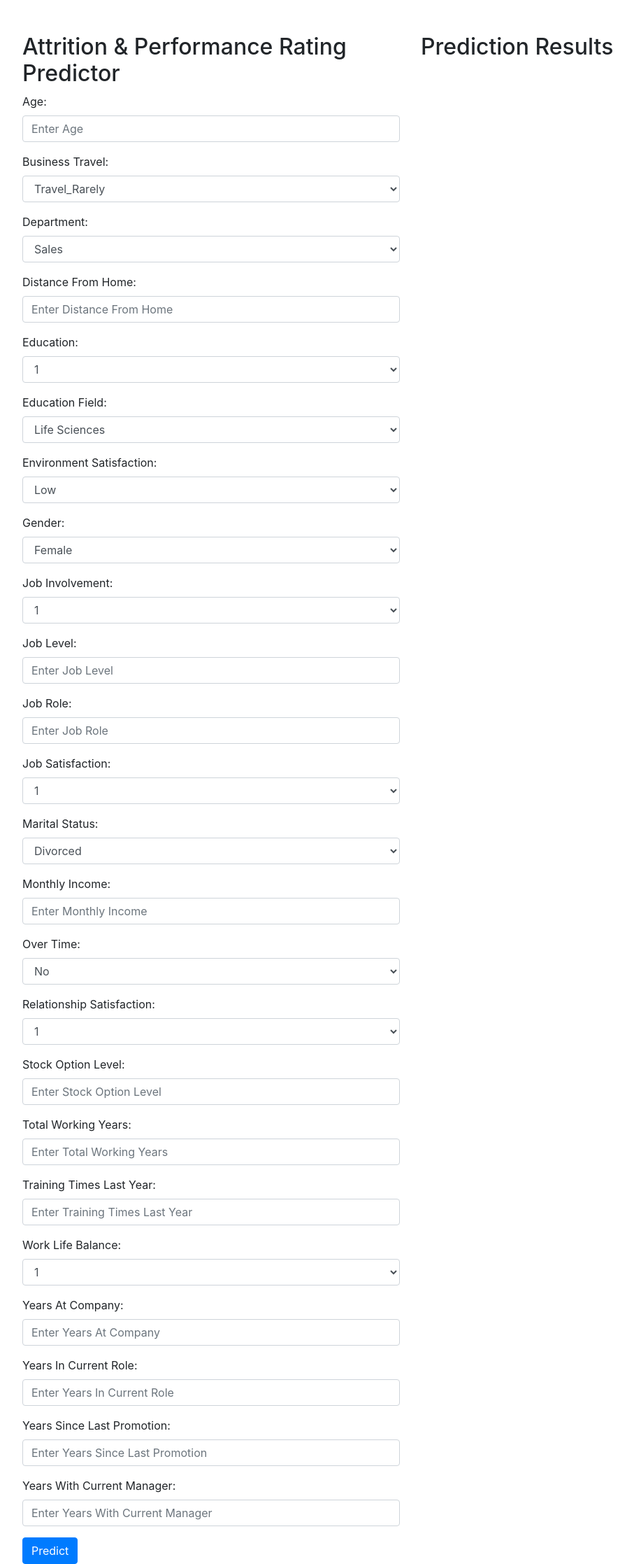
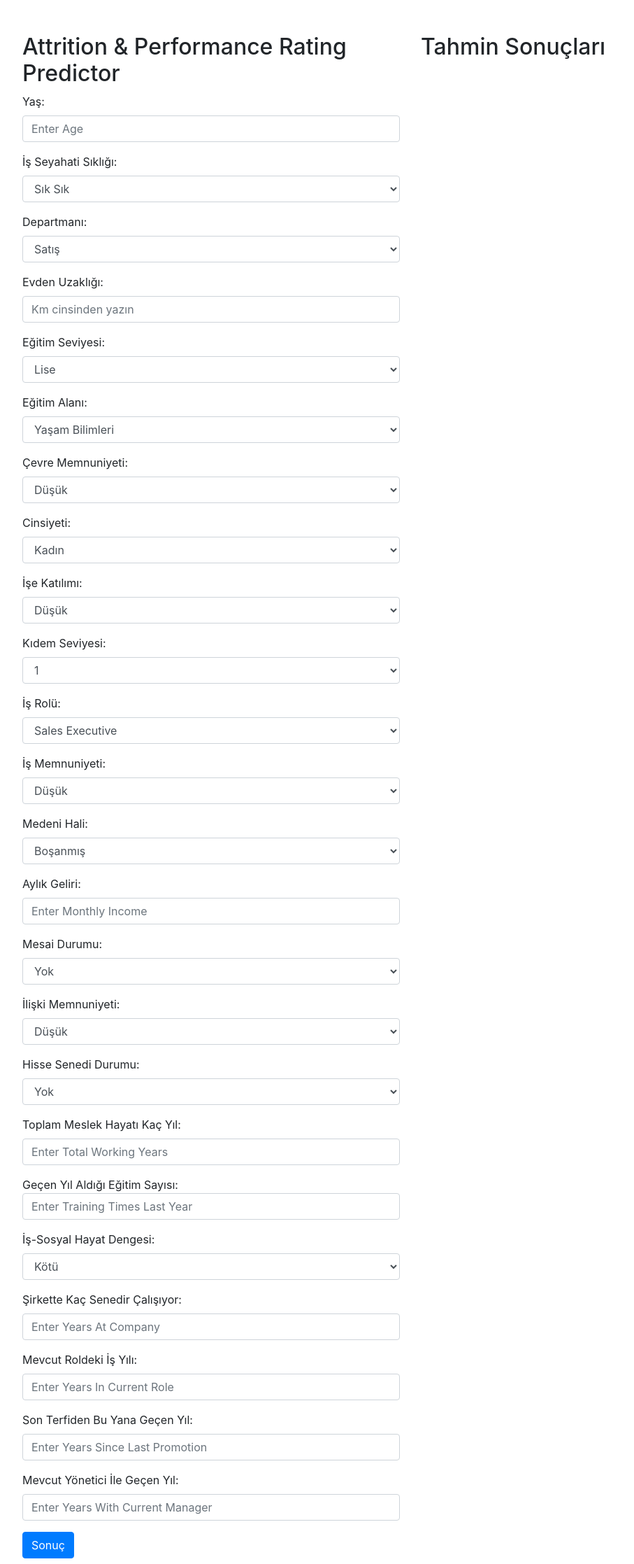
Before and after one commit to duygubdy/MikrogrupBootcamp, a Flask app: page /model in a window 1280 px wide. Shown: the whole page at 70% size, without its empty margins (53-960 px from the left). Run offline with Flask 3, Linux system fonts and the light colour scheme; some libraries are stand-ins or nearby versions.

Commit message:
model updated

```diff
--- a/Flask/DataAnalysis/main.py
+++ b/Flask/DataAnalysis/main.py
@@ -7,10 +7,11 @@ from model import AttritionPerformancePredictor
 
 app = Flask(__name__)
 
-predictor = AttritionPerformancePredictor('logistic_model_attrition.pkl', 'logistic_model_performance.pkl',
-                                          'label_encoders_attrition.pkl')
+
 @app.route('/predict', methods=['POST'])
 def predict():
+    predictor = AttritionPerformancePredictor('logistic_model_attrition.pkl', 'logistic_model_performance.pkl',
+                                              'label_encoders_attrition.pkl')
     data = request.json
     attrition_prediction, performance_prediction = predictor.predict(data)
     return jsonify({'attrition_prediction': attrition_prediction.tolist(), 'performance_prediction': performance_prediction.tolist()})
--- a/Flask/DataAnalysis/templates/model.html
+++ b/Flask/DataAnalysis/templates/model.html
@@ -17,32 +17,78 @@
             <h2>Attrition & Performance Rating Predictor</h2>
             <form id="predictionForm">
                 <div class="form-group">
-                    <label for="age">Age:</label>
+                    <label for="age">Yaş:</label>
                     <input type="number" class="form-control" id="age" placeholder="Enter Age" required>
                 </div>
                 <div class="form-group">
-                    <label for="businessTravel">Business Travel:</label>
+                    <label for="businessTravel">İş Seyahati Sıklığı:</label>
                     <select class="form-control" id="businessTravel" required>
-                        <option value="Travel_Rarely">Travel_Rarely</option>
-                        <option value="Travel_Frequently">Travel_Frequently</option>
-                        <option value="Non-Travel">Non-Travel</option>
+                        <option value="Travel_Frequently">Sık Sık</option>
+                        <option value="Travel_Rarely">Seyrek</option>
+                        <option value="Non-Travel">Yok</option>
                     </select>
                 </div>
                 <div class="form-group">
-                    <label for="department">Department:</label>
+                    <label for="department">Departmanı:</label>
                     <select class="form-control" id="department" required>
-                        <option value="Sales">Sales</option>
-                        <option value="Research & Development">Research & Development</option>
-                        <option value="Human Resources">Human Resources</option>
+                        <option value="Sales">Satış</option>
+                        <option value="Research & Development">Araştırma Geliştirme</option>
+                        <option value="Human Resources">İnsan Kaynakları</option>
                     </select>
                 </div>
                 <div class="form-group">
-                    <label for="distanceFromHome">Distance From Home:</label>
-                    <input type="number" class="form-control" id="distanceFromHome" placeholder="Enter Distance From Home" required>
+                    <label for="distanceFromHome">Evden Uzaklığı:</label>
+                    <input type="number" class="form-control" id="distanceFromHome" placeholder="Km cinsinden yazın" required>
                 </div>
                 <div class="form-group">
-                    <label for="education">Education:</label>
+                    <label for="education">Eğitim Seviyesi:</label>
                     <select class="form-control" id="education" required>
+                        <option value="1">Lise</option>
+                        <option value="2">Önlisans</option>
+                        <option value="3">Lisans</option>
+                        <option value="4">Yüksek Lisans</option>
+                        <option value="5">Doktora</option>
+                    </select>
+                </div>
+                <div class="form-group">
+                   <label for="educationField">Eğitim Alanı:</label>
+                    <select class="form-control" id="educationField" required>
+                        <option value="Life Sciences">Yaşam Bilimleri</option>
+                        <option value="Medical">Tıp</option>
+                        <option value="Marketing">Pazarlama</option>
+                        <option value="Technical Degree">Teknik Derece</option>
+                        <option value="Human Resources">İnsan Kaynakları</option>
+                        <option value="Other">Diğer</option>
+                    </select>
+                </div>
+                <div class="form-group">
+                    <label for="environmentSatisfaction">Çevre Memnuniyeti:</label>
+                    <select class="form-control" id="environmentSatisfaction" required>
+                        <option value="1">Düşük</option>
+                        <option value="2">Orta</option>
+                        <option value="3">Yüksek</option>
+                        <option value="4">Çok Yüksek</option>
+                    </select>
+                </div>
+                <div class="form-group">
+                    <label for="gender">Cinsiyeti:</label>
+                    <select class="form-control" id="gender" required>
+                        <option value="Female">Kadın</option>
+                        <option value="Male">Erkek</option>
+                    </select>
+                </div>
+                <div class="form-group">
+                    <label for="jobInvolvement">İşe Katılımı:</label>
+                    <select class="form-control" id="jobInvolvement" required>
+                        <option value="1">Düşük</option>
+                        <option value="2">Orta</option>
+                        <option value="3">Yüksek</option>
+                        <option value="4">Çok Yüksek</option>
+                    </select>
+                </div>
+                <div class="form-group">
+                  <label for="jobLevel">Kıdem Seviyesi:</label>
+                    <select class="form-control" id="jobLevel" required>
                         <option value="1">1</option>
                         <option value="2">2</option>
                         <option value="3">3</option>
@@ -51,128 +97,103 @@
                     </select>
                 </div>
                 <div class="form-group">
-                                       <label for="educationField">Education Field:</label>
-                    <select class="form-control" id="educationField" required>
-                        <option value="1">Life Sciences</option>
-                        <option value="2">2</option>
-                        <option value="3">3</option>
-                        <option value="4">4</option>
-                        <option value="5">5</option>
+                    <label for="JobRole">İş Rolü:</label>
+                    <select class="form-control" id="jobRole" required>
+                        <option value="Sales Executive">Sales Executive</option>
+                        <option value="Research Scientist">Research Scientist</option>
+                        <option value="Laboratory Technician">Laboratory Technician</option>
+                        <option value="Manufacturing Director">Manufacturing Director</option>
+                        <option value="Healthcare Representative">Healthcare Representative</option>
+                        <option value="Manager">Manager</option>
+                        <option value="Sales Representative">Sales Representative</option>
+                        <option value="Research Director">Research Director</option>
+                        <option value="Human Resources">Human Resources</option>
                     </select>
                 </div>
                 <div class="form-group">
-                    <label for="environmentSatisfaction">Environment Satisfaction:</label>
-                    <select class="form-control" id="environmentSatisfaction" required>
-                        <option value="1">Low</option>
-                        <option value="2">Medium</option>
-                        <option value="3">High</option>
-                        <option value="4">Very High</option>
+                    <label for="jobSatisfaction">İş Memnuniyeti:</label>
+                    <select class="form-control" id="jobSatisfaction" required>
+                        <option value="1">Düşük</option>
+                        <option value="2">Orta</option>
+                        <option value="3">Yüksek</option>
+                        <option value="4">Çok Yüksek</option>
                     </select>
                 </div>
                 <div class="form-group">
-                    <label for="gender">Gender:</label>
-                    <select class="form-control" id="gender" required>
-                        <option value="Female">Female</option>
-                        <option value="Male">Male</option>
+                    <label for="maritalStatus">Medeni Hali:</label>
+                    <select class="form-control" id="maritalStatus" required>
+                        <option value="Divorced">Boşanmış</option>
+                        <option value="Married">Evli</option>
+                        <option value="Single">Bekar</option>
                     </select>
                 </div>
                 <div class="form-group">
-                    <label for="jobInvolvement">Job Involvement:</label>
-                    <select class="form-control" id="jobInvolvement" required>
-                        <option value="1">1</option>
-                        <option value="2">2</option>
-                        <option value="3">High</option>
-                        <option value="4">Very High</option>
+                    <label for="monthlyIncome">Aylık Geliri:</label>
+                    <input type="number" class="form-control" id="monthlyIncome" placeholder="Enter Monthly Income" required>
+                </div>
+                <div class="form-group">
+                    <label for="overTime">Mesai Durumu:</label>
+                    <select class="form-control" id="overTime" required>
+                        <option value="No">Yok</option>
+                        <option value="Yes">Var</option>
                     </select>
                 </div>
                 <div class="form-group">
-                    <label for="jobLevel">Job Level:</label>
-                    <input type="number" class="form-control" id="jobLevel" placeholder="Enter Job Level" required>
-                </div>
-                <div class="form-group">
-                    <label for="jobRole">Job Role:</label>
-                    <input type="text" class="form-control" id="jobRole" placeholder="Enter Job Role" required>
-                </div>
-                <div class="form-group">
-                    <label for="jobSatisfaction">Job Satisfaction:</label>
-                    <select class="form-control" id="jobSatisfaction" required>
-                        <option value="1">1</option>
-                        <option value="2">2</option>
-                        <option value="3">3</option>
-                        <option value="4">4</option>
+                    <label for="relationshipSatisfaction">İlişki Memnuniyeti:</label>
+                    <select class="form-control" id="relationshipSatisfaction" required>
+                        <option value="1">Düşük</option>
+                        <option value="2">Orta</option>
+                        <option value="3">Yüksek</option>
+                        <option value="4">Çok Yüksek</option>
                     </select>
                 </div>
                 <div class="form-group">
-                    <label for="maritalStatus">Marital Status:</label>
-                    <select class="form-control" id="maritalStatus" required>
-                        <option value="Divorced">Divorced</option>
-                        <option value="Married">Married</option>
-                        <option value="Single">Single</option>
+                    <label for="stockOptionLevel">Hisse Senedi Durumu:</label>
+                    <select class="form-control" id="stockOptionLevel" required>
+                        <option value="0">Yok</option>
+                        <option value="1">Düşük Yüzdeli Var</option>
+                        <option value="2">Orta Yüzdeli Var</option>
+                        <option value="3">Yüksek Yüzdeli Var</option>
                     </select>
                 </div>
                 <div class="form-group">
-                    <label for="monthlyIncome">Monthly Income:</label>
-                    <input type="number" class="form-control" id="monthlyIncome" placeholder="Enter Monthly Income" required>
+                    <label for="totalWorkingYears">Toplam Meslek Hayatı Kaç Yıl:</label>
+                    <input type="number" class="form-control" id="totalWorkingYears" placeholder="Enter Total Working Years" required>
+                </div>
+                <div class="form-group">Geçen Yıl Aldığı Eğitim Sayısı:</label>
+                    <input type="number" class="form-control" id="trainingTimesLastYear" placeholder="Enter Training Times Last Year" required>
                 </div>
                 <div class="form-group">
-                    <label for="overTime">Over Time:</label>
-                    <select class="form-control" id="overTime" required>
-                        <option value="No">No</option>
-                        <option value="Yes">Yes</option>
+                    <label for="workLifeBalance">İş-Sosyal Hayat Dengesi:</label>
+                    <select class="form-control" id="workLifeBalance" required>
+                        <option value="1">Kötü</option>
+                        <option value="2">Orta</option>
+                        <option value="3">İyi</option>
+                        <option value="4">Çok İyi</option>
                     </select>
                 </div>
                 <div class="form-group">
-                    <label for="relationshipSatisfaction">Relationship Satisfaction:</label>
-                    <select class="form-control" id="relationshipSatisfaction" required>
-                        <option value="1">1</option>
-                        <option value="2">2</option>
-                        <option value="3">3</option>
-                        <option value="4">4</option>
-                    </select>
-                </div>
-                <div class="form-group">
-                    <label for="stockOptionLevel">Stock Option Level:</label>
-                    <input type="number" class="form-control" id="stockOptionLevel" placeholder="Enter Stock Option Level" required>
-                </div>
-                <div class="form-group">
-                    <label for="totalWorkingYears">Total Working Years:</label>
-                    <input type="number" class="form-control" id="totalWorkingYears" placeholder="Enter Total Working Years" required>
-                </div>
-                <div class="form-group">
-                    <label for="trainingTimesLastYear">Training Times Last Year:</label>
-                    <input type="number" class="form-control" id="trainingTimesLastYear" placeholder="Enter Training Times Last Year" required>
-                </div>
-                <div class="form-group">
-                    <label for="workLifeBalance">Work Life Balance:</label>
-                    <select class="form-control" id="workLifeBalance" required>
-                        <option value="1">1</option>
-                        <option value="2">2</option>
-                        <option value="3">3</option>
-                        <option value="4">4</option>
-                    </select>
-                </div>
-                <div class="form-group">
-                    <label for="yearsAtCompany">Years At Company:</label>
+                    <label for="yearsAtCompany">Şirkette Kaç Senedir Çalışıyor:</label>
                     <input type="number" class="form-control" id="yearsAtCompany" placeholder="Enter Years At Company" required>
                 </div>
                 <div class="form-group">
-                    <label for="yearsInCurrentRole">Years In Current Role:</label>
+                    <label for="yearsInCurrentRole">Mevcut Roldeki İş Yılı:</label>
                     <input type="number" class="form-control" id="yearsInCurrentRole" placeholder="Enter Years In Current Role" required>
                 </div>
                 <div class="form-group">
-                    <label for="yearsSinceLastPromotion">Years Since Last Promotion:</label>
+                    <label for="yearsSinceLastPromotion">Son Terfiden Bu Yana Geçen Yıl:</label>
                     <input type="number" class="form-control" id="yearsSinceLastPromotion" placeholder="Enter Years Since Last Promotion" required>
                 </div>
                 <div class="form-group">
-                    <label for="yearsWithCurrManager">Years With Current Manager:</label>
+                    <label for="yearsWithCurrManager">Mevcut Yönetici İle Geçen Yıl:</label>
                     <input type="number" class="form-control" id="yearsWithCurrManager" placeholder="Enter Years With Current Manager" required>
                 </div>
 
-                <button type="button" class="btn btn-primary" onclick="predict()">Predict</button>
+                <button type="button" class="btn btn-primary" onclick="predict()">Sonuç</button>
             </form>
         </div>
         <div class="col-md-6">
-            <h2>Prediction Results</h2>
+            <h2>Tahmin Sonuçları</h2>
             <div id="predictionResult"></div>
         </div>
     </div>
@@ -189,7 +210,7 @@
         var environmentSatisfaction = parseInt($('#environmentSatisfaction').val());
         var gender = $('#gender').val();
         var jobInvolvement = parseInt($('#jobInvolvement').val());
-        var jobLevel = $('#jobLevel').val();
+        var jobLevel = parseInt($('#jobLevel').val());
         var jobRole = $('#jobRole').val();
         var jobSatisfaction = parseInt($('#jobSatisfaction').val());
         var maritalStatus = $('#maritalStatus').val();
@@ -237,8 +258,8 @@
                 'YearsWithCurrManager': yearsWithCurrManager
             }),
             success: function(response) {
-                $('#predictionResult').html('<p><strong>Attrition Prediction:</strong> ' + response.attrition_prediction + '</p>' +
-                                           '<p><strong>Performance Rating Prediction:</strong> ' + response.performance_prediction + '</p>');
+                $('#predictionResult').html('<p><strong>Çalışanın Yıpranma Tahmini:</strong> ' + response.attrition_prediction + '</p>' +
+                                           '<p><strong>Çalışanın Performans Skoru(0-5):</strong> ' + response.performance_prediction + '</p>');
             },
             error: function(xhr, status, error) {
                 alert("Error occurred while predicting: " + error);
```
Also changed, not shown: Flask/DataAnalysis/model.py (+1 -35 lines).
